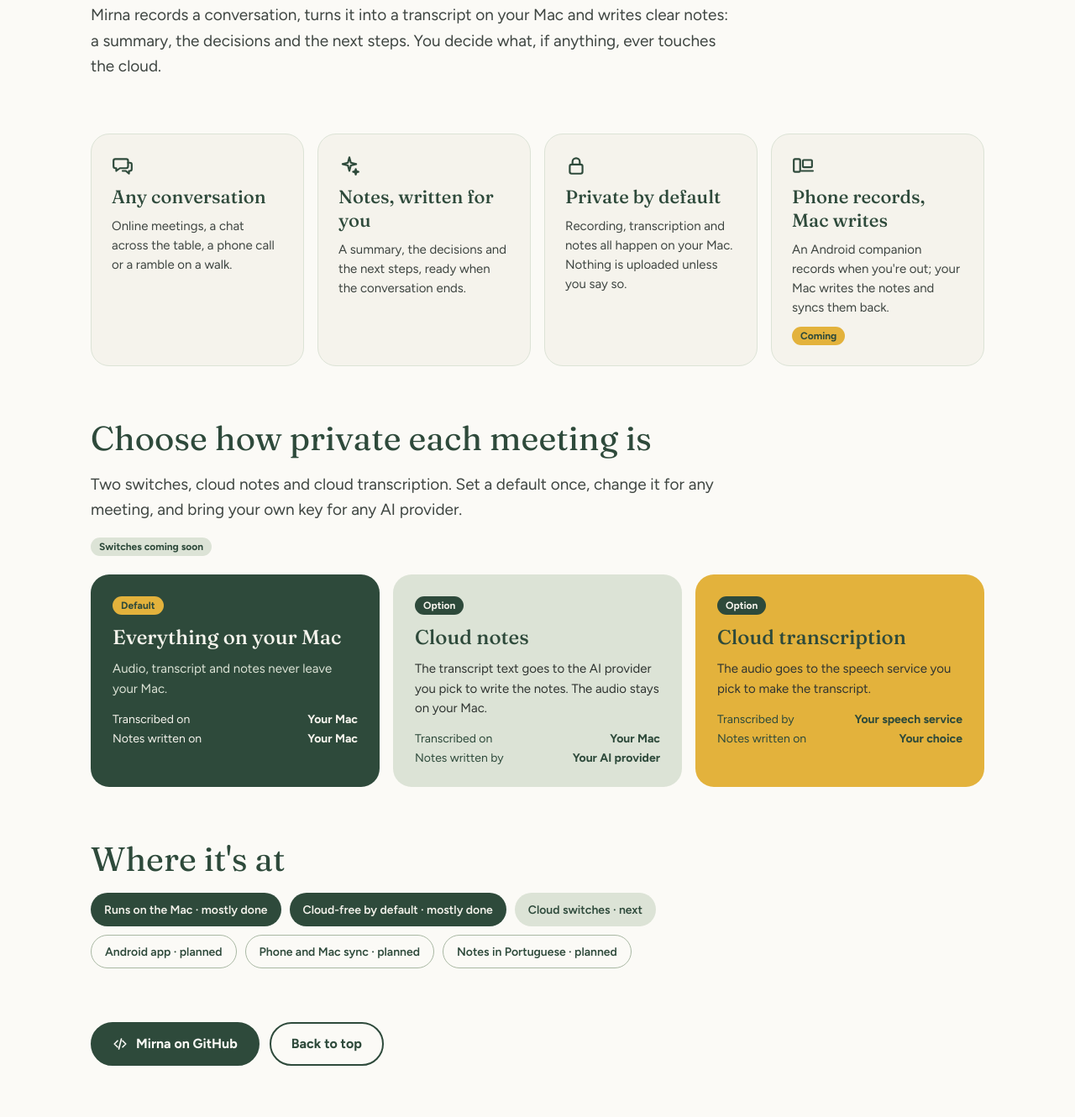
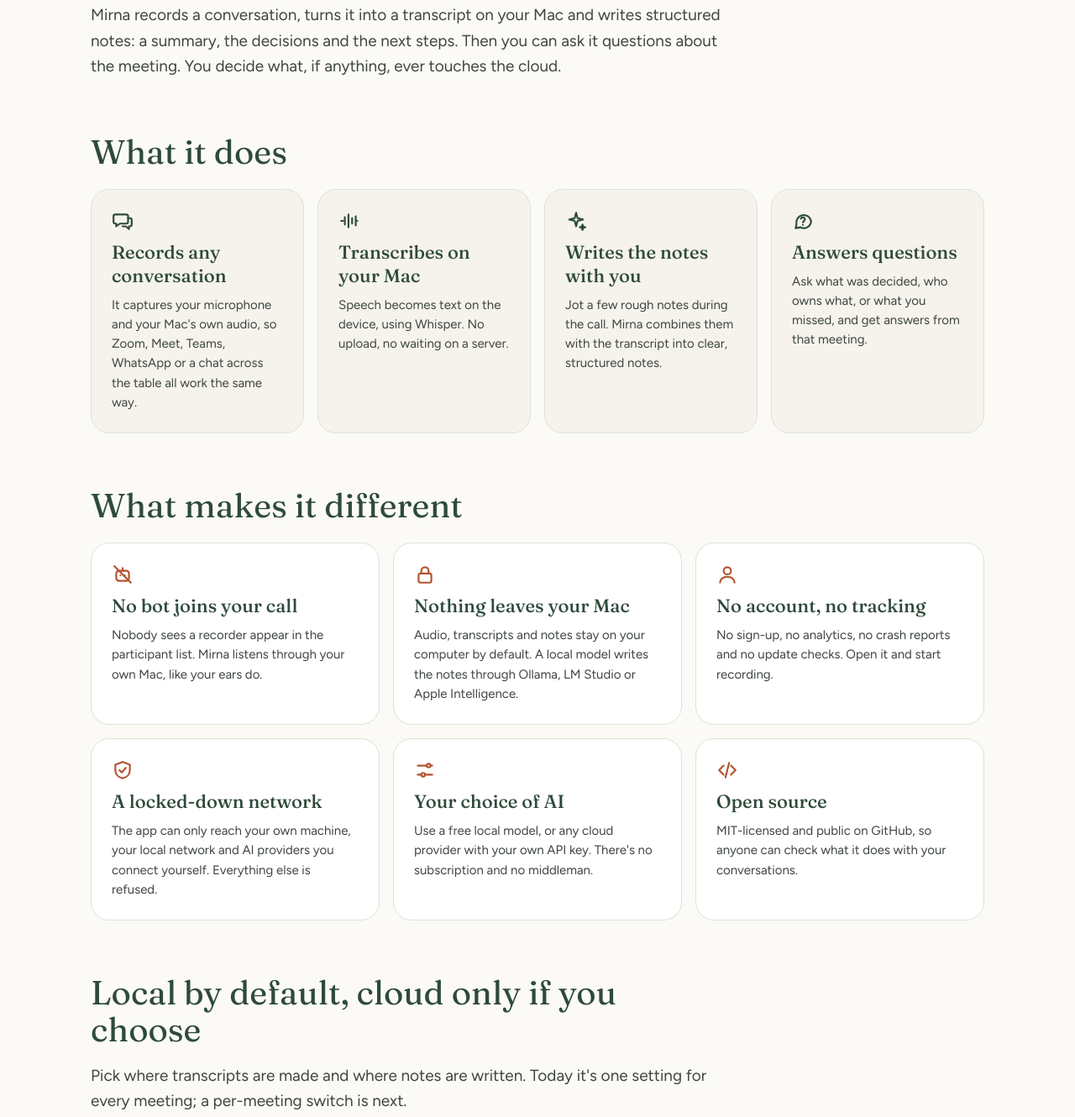
Before and after one commit to vwvox/viniciuswerneck.com, a plain HTML site: page index.html in a window 1280 px wide. Shown: the part 1138-2468 px from the top of the page at 84% size. Drawn offline with nearby package versions, Linux system fonts and the light colour scheme.

Commit message:
New favicon; show Mirna's features and what makes it different

```diff
--- a/css/styles.css
+++ b/css/styles.css
@@ -118,6 +118,8 @@ html.is-ready .block.is-on .s5 { transition-delay: .62s; }
 .mistline span:nth-child(2) { flex: 1; background: #B4532F; }
 .mirna-tagline { margin: 12px 0 0; font-family: var(--font-serif); font-size: clamp(28px, 3.4vw, 44px); line-height: 1.1; color: #2F3431; }
 .mirna-copy .hero-sub { color: #3E4541; }
+.hero-chips { display: flex; flex-wrap: wrap; gap: 8px; margin: 2px 0 0; padding: 0; list-style: none; }
+.hero-chips li { padding: 6px 12px; border-radius: 999px; background: #DCE3D6; color: #2E4A3B; font-size: 13px; font-weight: 700; }
 
 .mirna-demo { position: absolute; right: 7%; top: 24%; width: 360px; font-family: var(--font-text); }
 .demo-card { background: #FFFFFF; border-radius: 20px; padding: 18px; box-shadow: 0 30px 60px rgba(46, 74, 59, .2); display: flex; flex-direction: column; gap: 10px; color: #2F3431; }
@@ -275,6 +277,11 @@ html.is-ready .block.is-on .s5 { transition-delay: .62s; }
 .m-feature p { color: #3E4541; }
 .m-feature .icon { width: 26px; height: 26px; stroke-width: 2; }
 .m-options { display: flex; flex-direction: column; gap: 22px; }
+.m-block { display: flex; flex-direction: column; gap: 22px; }
+.m-diff { background: #FFFFFF; border: 1px solid #DCE3D6; }
+.m-diff h3 { font-size: 22px; font-weight: 500; }
+.m-diff p { color: #3E4541; }
+.m-diff .icon { width: 26px; height: 26px; stroke-width: 2; color: #B4532F; }
 .m-option { border-radius: 22px; padding: 26px; display: flex; flex-direction: column; gap: 12px; }
 .m-option h4 { font-size: 24px; font-weight: 500; }
 .m-option p { margin: 0; font-size: 15px; line-height: 1.55; }
--- a/index.html
+++ b/index.html
@@ -7,6 +7,8 @@
   <meta name="description" content="Apps made one at a time, each with its own personality.">
   <meta name="theme-color" content="#F5F3EC">
   <link rel="icon" href="favicon.svg" type="image/svg+xml">
+  <link rel="icon" href="favicon-32.png" sizes="32x32" type="image/png">
+  <link rel="apple-touch-icon" href="apple-touch-icon.png">
   <link rel="preconnect" href="https://fonts.googleapis.com">
   <link rel="preconnect" href="https://fonts.gstatic.com" crossorigin>
   <link rel="stylesheet" href="https://fonts.googleapis.com/css2?family=Bricolage+Grotesque:opsz,wght@12..96,400..800&family=Fraunces:opsz,wght@9..144,300..700&family=Figtree:wght@400;500;600;700&display=swap">
--- a/js/apps/mirna.js
+++ b/js/apps/mirna.js
@@ -68,6 +68,12 @@ export default {
       <div class="mistline s s2" aria-hidden="true"><span></span><span></span><span></span></div>
       <p class="mirna-tagline s s3">Every conversation, remembered.</p>
       <p class="hero-sub s s4">Mirna listens to meetings, calls and voice notes, then writes clear notes, all on your own Mac.</p>
+      <ul class="hero-chips s s4" aria-label="Highlights">
+        <li>No meeting bot</li>
+        <li>Runs on your Mac</li>
+        <li>No account</li>
+        <li>Open source</li>
+      </ul>
       <div class="hero-actions s s5">
         <button type="button" class="btn btn-solid" data-action="more">Know more ${icons.arrowDown}</button>
         <a class="btn btn-outline" href="${github}">${icons.code} GitHub</a>
@@ -99,40 +105,77 @@ export default {
     <div class="section details-mirna">
       <div class="wrap stack">
         <div class="intro">
-          <span class="eyebrow">Mirna · in development for macOS</span>
+          <span class="eyebrow">Mirna · calm notes, kept close</span>
           <h2 class="m-h2">Notes from every conversation, without giving them away.</h2>
-          <p class="d-lead">Mirna records a conversation, turns it into a transcript on your Mac and writes clear notes: a summary, the decisions and the next steps. You decide what, if anything, ever touches the cloud.</p>
+          <p class="d-lead">Mirna records a conversation, turns it into a transcript on your Mac and writes structured notes: a summary, the decisions and the next steps. Then you can ask it questions about the meeting. You decide what, if anything, ever touches the cloud.</p>
         </div>
 
+        <div class="m-block">
+          <h3 class="m-h3">What it does</h3>
           <div class="grid grid-4">
             <article class="feature m-feature">
               ${icons.chats}
-            <h3>Any conversation</h3>
-            <p>Online meetings, a chat across the table, a phone call or a ramble on a walk.</p>
+              <h3>Records any conversation</h3>
+              <p>It captures your microphone and your Mac's own audio, so Zoom, Meet, Teams, WhatsApp or a chat across the table all work the same way.</p>
+            </article>
+            <article class="feature m-feature">
+              ${icons.wave}
+              <h3>Transcribes on your Mac</h3>
+              <p>Speech becomes text on the device, using Whisper. No upload, no waiting on a server.</p>
             </article>
             <article class="feature m-feature">
               ${icons.notes}
-            <h3>Notes, written for you</h3>
-            <p>A summary, the decisions and the next steps, ready when the conversation ends.</p>
+              <h3>Writes the notes with you</h3>
+              <p>Jot a few rough notes during the call. Mirna combines them with the transcript into clear, structured notes.</p>
             </article>
             <article class="feature m-feature">
+              ${icons.ask}
+              <h3>Answers questions</h3>
+              <p>Ask what was decided, who owns what, or what you missed, and get answers from that meeting.</p>
+            </article>
+          </div>
+        </div>
+
+        <div class="m-block">
+          <h3 class="m-h3">What makes it different</h3>
+          <div class="grid grid-3">
+            <article class="feature m-diff">
+              ${icons.noBot}
+              <h3>No bot joins your call</h3>
+              <p>Nobody sees a recorder appear in the participant list. Mirna listens through your own Mac, like your ears do.</p>
+            </article>
+            <article class="feature m-diff">
               ${icons.lock}
-            <h3>Private by default</h3>
-            <p>Recording, transcription and notes all happen on your Mac. Nothing is uploaded unless you say so.</p>
+              <h3>Nothing leaves your Mac</h3>
+              <p>Audio, transcripts and notes stay on your computer by default. A local model writes the notes through Ollama, LM Studio or Apple Intelligence.</p>
             </article>
-          <article class="feature m-feature">
-            ${icons.devices}
-            <h3>Phone records, Mac writes</h3>
-            <p>An Android companion records when you're out; your Mac writes the notes and syncs them back.</p>
-            <span class="tag tag-gold">Coming</span>
+            <article class="feature m-diff">
+              ${icons.user}
+              <h3>No account, no tracking</h3>
+              <p>No sign-up, no analytics, no crash reports and no update checks. Open it and start recording.</p>
             </article>
+            <article class="feature m-diff">
+              ${icons.shield}
+              <h3>A locked-down network</h3>
+              <p>The app can only reach your own machine, your local network and AI providers you connect yourself. Everything else is refused.</p>
+            </article>
+            <article class="feature m-diff">
+              ${icons.sliders}
+              <h3>Your choice of AI</h3>
+              <p>Use a free local model, or any cloud provider with your own API key. There's no subscription and no middleman.</p>
+            </article>
+            <article class="feature m-diff">
+              ${icons.code}
+              <h3>Open source</h3>
+              <p>MIT-licensed and public on GitHub, so anyone can check what it does with your conversations.</p>
+            </article>
+          </div>
         </div>
 
         <div class="m-options">
           <div class="intro">
-            <h3 class="m-h3">Choose how private each meeting is</h3>
-            <p class="d-lead">Two switches, cloud notes and cloud transcription. Set a default once, change it for any meeting, and bring your own key for any AI provider.</p>
-            <span class="tag tag-moss">Switches coming soon</span>
+            <h3 class="m-h3">Local by default, cloud only if you choose</h3>
+            <p class="d-lead">Pick where transcripts are made and where notes are written. Today it's one setting for every meeting; a per-meeting switch is next.</p>
           </div>
           <div class="grid grid-3">
             <article class="m-option opt-local">
@@ -167,18 +210,19 @@ export default {
 
         <div class="intro">
           <h3 class="m-h3">Where it's at</h3>
+          <p class="d-lead">An early prototype for Apple Silicon Macs. It works end to end, with rough edges.</p>
           <div class="pills">
-            <span class="pill pill-done">Runs on the Mac · mostly done</span>
+            <span class="pill pill-done">Records, transcribes and writes notes · working</span>
             <span class="pill pill-done">Cloud-free by default · mostly done</span>
-            <span class="pill pill-next">Cloud switches · next</span>
-            <span class="pill pill-later">Android app · planned</span>
+            <span class="pill pill-next">Per-meeting cloud switch · next</span>
+            <span class="pill pill-later">Android companion · planned</span>
             <span class="pill pill-later">Phone and Mac sync · planned</span>
-            <span class="pill pill-later">Notes in Portuguese · planned</span>
+            <span class="pill pill-later">Portuguese, voice notes, speaker names · later</span>
           </div>
         </div>
 
         <div class="d-actions">
-          <a class="btn btn-serra" href="${github}">${icons.code} Mirna on GitHub</a>
+          <a class="btn btn-serra" href="${github}">${icons.code} Build it from source on GitHub</a>
           <button type="button" class="btn btn-outline" data-action="top">Back to top</button>
         </div>
       </div>
--- a/js/icons.js
+++ b/js/icons.js
@@ -9,5 +9,11 @@ export const icons = {
   chats: svg('<path d="M4 5h12a2 2 0 0 1 2 2v6a2 2 0 0 1-2 2H9l-4 3v-3H4a2 2 0 0 1-2-2V7a2 2 0 0 1 2-2Z"/><path d="M18 9h2a2 2 0 0 1 2 2v5a2 2 0 0 1-2 2h-1v3l-3.5-3H12"/>'),
   notes: svg('<path d="M12 3l1.6 6 5.9 1.5-5.9 1.5L12 18l-1.6-6-5.9-1.5 5.9-1.5Z"/><path d="M19 16l.7 2.3L22 19l-2.3.7L19 22l-.7-2.3L16 19l2.3-.7Z"/>'),
   lock: svg('<rect x="5" y="11" width="14" height="10" rx="2"/><path d="M8 11V8a4 4 0 0 1 8 0v3"/>'),
+  wave: svg('<path d="M3 12h2M7 8v8M11 5v14M15 9v6M19 7v10M21 12h0"/>'),
+  ask: svg('<path d="M21 12a8 8 0 0 1-11.6 7.1L4 20l1-4.4A8 8 0 1 1 21 12Z"/><path d="M9.8 9.6a2.3 2.3 0 0 1 4.4.9c0 1.5-2.2 2-2.2 3.2M12 16.4h.01"/>'),
+  noBot: svg('<rect x="5" y="8" width="14" height="11" rx="3"/><path d="M12 8V5M9.5 13h.01M14.5 13h.01M3 3l18 18"/>'),
+  user: svg('<circle cx="12" cy="8" r="4"/><path d="M4 21c0-4 3.6-6.5 8-6.5s8 2.5 8 6.5"/>'),
+  shield: svg('<path d="M12 3l8 3v6c0 4.5-3.4 8-8 9-4.6-1-8-4.5-8-9V6Z"/><path d="M8.5 12l2.5 2.5 4.5-5"/>'),
+  sliders: svg('<path d="M4 7h10M18 7h2M4 17h4M12 17h8"/><circle cx="16" cy="7" r="2"/><circle cx="10" cy="17" r="2"/>'),
   devices: svg('<rect x="2" y="5" width="7" height="14" rx="1.5"/><rect x="12" y="6" width="10" height="8" rx="1"/><path d="M10.5 18H23"/>'),
 };
```
Also changed, not shown: apple-touch-icon.png (added), favicon-32.png (added), favicon.svg. Lines whose indentation alone changed are shown as unchanged.
